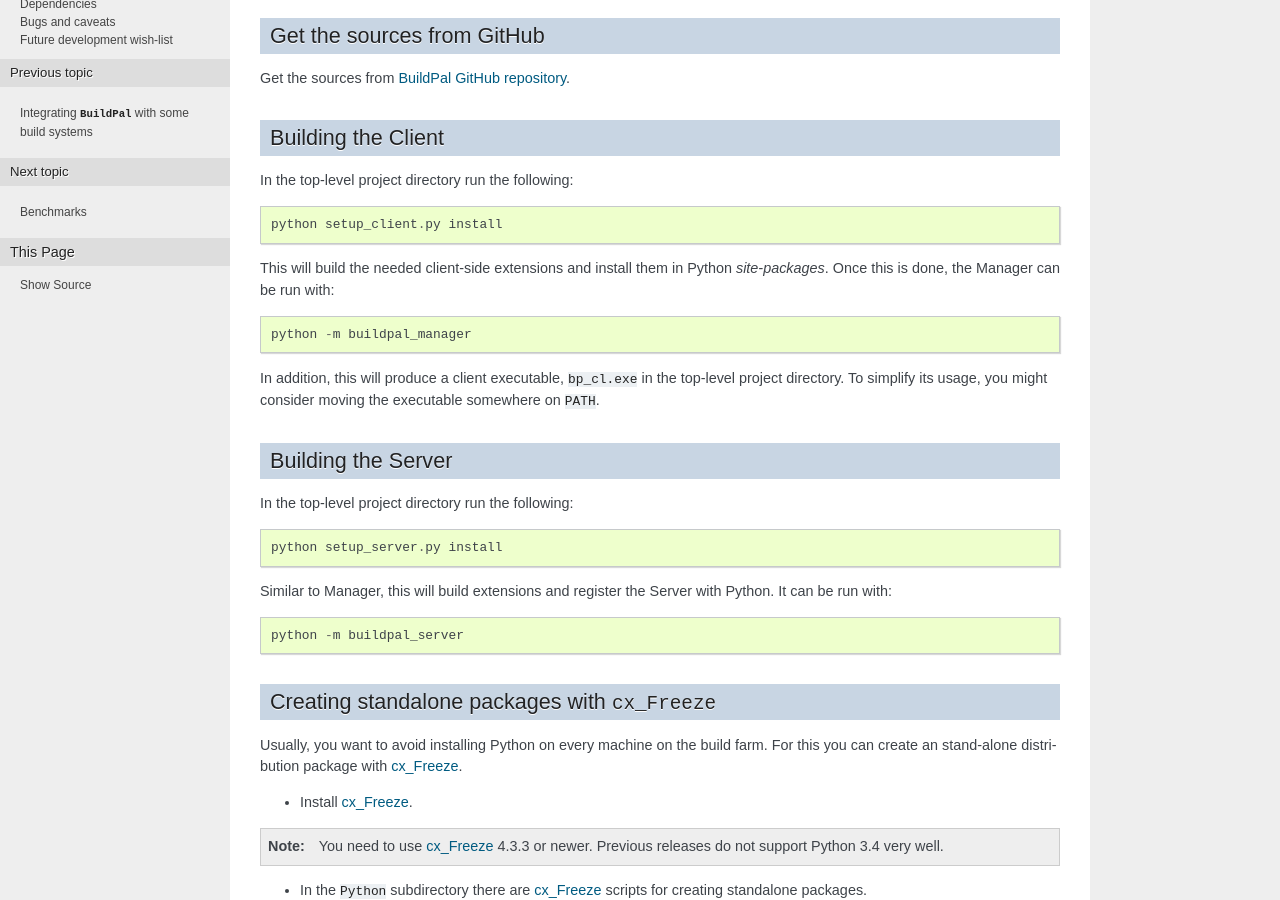
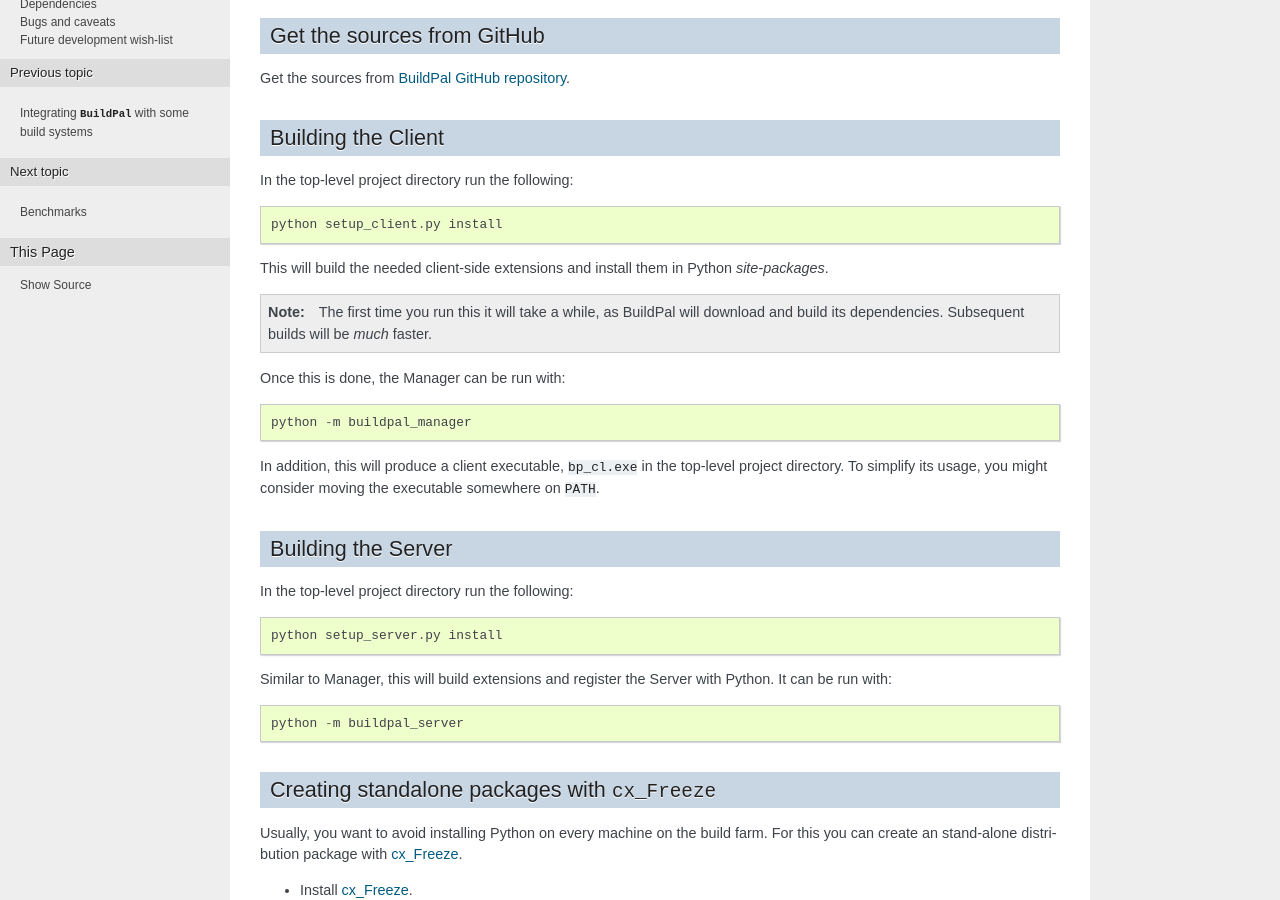
Before and after one commit to pkesist/buildpal, a Sphinx documentation site: the page built from Documentation/building.rst, in a window 1280 px wide and 900 px high, scrolled down 316 px. Built offline with Sphinx 7.4.7, drawn with Linux system fonts in a browser that asks for light colours.

Commit message:
doc update

```diff
--- a/Documentation/building.rst
+++ b/Documentation/building.rst
@@ -27,8 +27,13 @@ In the top-level project directory run the following::
 
     python setup_client.py install
 
+This will build the needed client-side extensions and install them in Python `site-packages`.
 
-This will build the needed client-side extensions and install them in Python `site-packages`.
+.. note::
+
+    The first time you run this it will take a while, as BuildPal will download
+    and build its dependencies. Subsequent builds will be *much* faster.
+
 Once this is done, the Manager can be run with::
 
     python -m buildpal_manager
```
